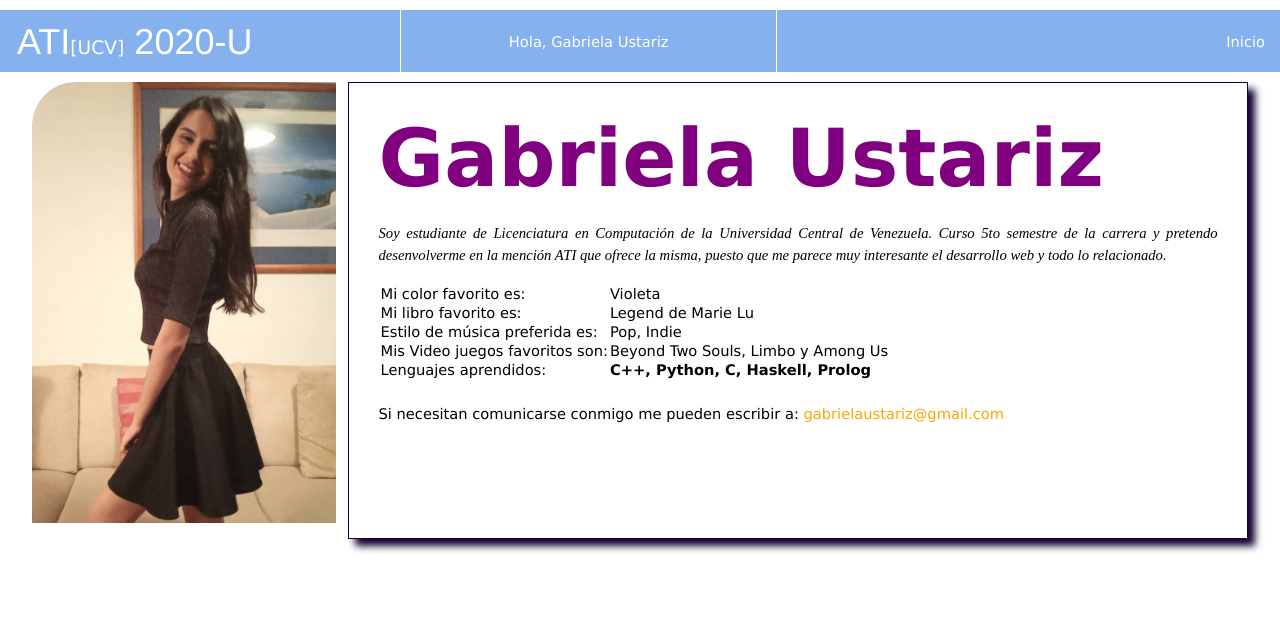
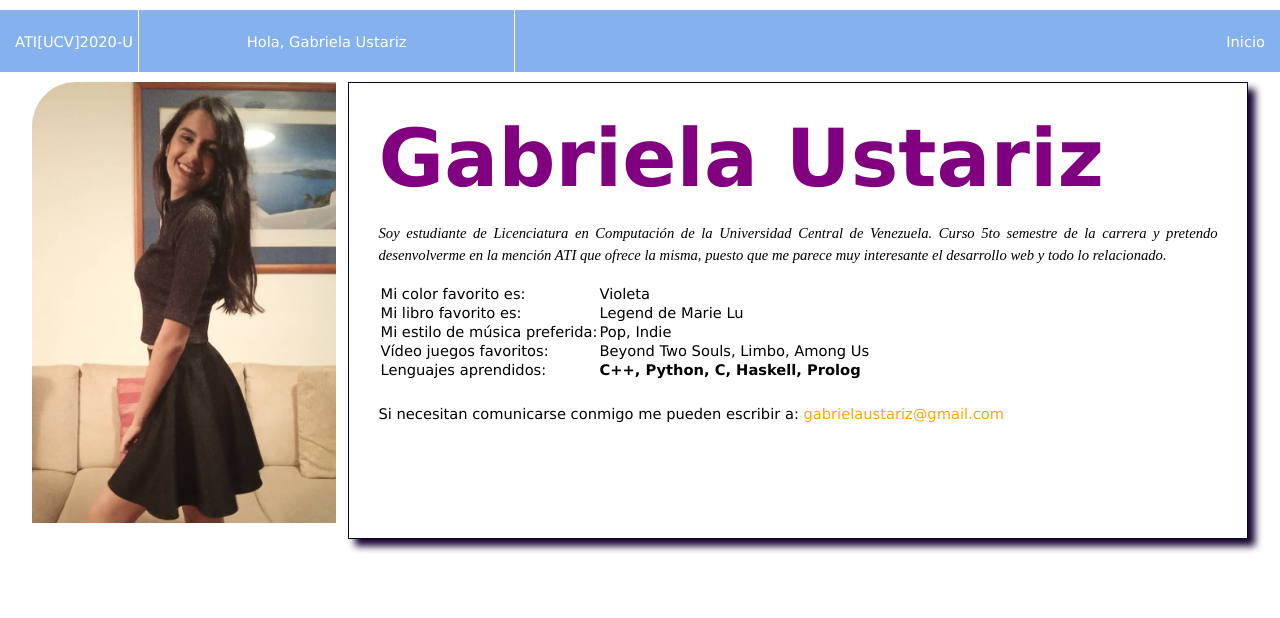
Before and after one commit to ATI1-UCV/ati_2020_U, a PHP site: page /26956071/perfil.html in a window 1280 px wide. Shown: the top 618 px of the page. Run offline with PHP 8.4, Linux system fonts and the light colour scheme.

Commit message:
archivos reto 10

```diff
--- a/26956071/config.json
+++ b/26956071/config.json
@@ -1,12 +1,14 @@
-{
-    "logo": "ATI[UCV] 2020-U",
-    "saludo": "Hola, [nombre]",
-    "busqueda": "Inicio",
+let config = {
+    "sitio": ["ATI", "[UCV]", "2020-U"],
+    "home": "Inicio",
+    "saludo": "Hola",
+    "copyRight": "Copyright © 2020 Escuela de computación - ATI. Todos los derechos reservados",
+    "nombre": "",
+    "descripcion": "",
     "color": "Mi color favorito es:",
     "libro": "Mi libro favorito es:",
-    "musica": "Estilo de música preferida es:",
-    "video_juego": "Mis Video juegos favoritos son:",
+    "musica": "Mi estilo de música preferida:",
+    "video_juego": "Vídeo juegos favoritos:",
     "lenguajes": "Lenguajes aprendidos:",
-    "como_comunicarse": "Si necesitan comunicarse conmigo me pueden escribir a: [email]",
-    "copyright": "Copyright © 2020 Escuela de computación - ATI. Todos los derechos reservados"
+    "email": "Si necesitan comunicarse conmigo me pueden escribir a: [email]"
 }
--- a/26956071/perfil.html
+++ b/26956071/perfil.html
@@ -7,59 +7,62 @@
     <link rel="icon" href="http://www.ciens.ucv.ve/portalasig2/favicon.ico" type="image/x-icon">
     <link rel="stylesheet" href="../css/style.css" type="text/css">
     <link rel="stylesheet" href="perfil.css" type="text/css">
-    <title>Gabriela Ustariz</title>
+    <script src="perfil.json"></script>
+    <script src="config.json"></script>
+    <title></title>
 </head>
 
 <body>
     <header>
         <nav>
             <ul>
-                <li class="logo">ATI<small>[UCV]</small> 2020-U</li>
-                <li class="saludo">Hola, Gabriela Ustariz</li>
-                <li class="busqueda"><a href="../index.html">Inicio</a></li>
+                <li class="sitio"><small></small></li>
+                <li class="saludo"></li>
+                <li class="busqueda">
+                    <a href="../index.html"></a>
+                </li>
             </ul>
         </nav>
     </header>
     <section>
 
         <section class="foto-perfil">
-            <img src="26956071.jpg" alt="foto de perfil" />
+            <img src="" alt="foto de perfil" />
         </section>
         <aside>
-            <h1>Gabriela Ustariz</h1>
-            <p class="description">Soy estudiante de Licenciatura en Computación de la Universidad Central de Venezuela. Curso 5to semestre de la carrera y pretendo desenvolverme en la mención ATI que ofrece la misma, puesto que me parece muy interesante el desarrollo web y
-                todo lo relacionado.</p>
+            <h1></h1>
+            <p class="description"></p>
             <table>
                 <tr>
-                    <td>Mi color favorito es:</td>
-                    <td>Violeta</td>
+                    <td class="color-p"></td>
+                    <td class="color-r"></td>
                 </tr>
                 <tr>
-                    <td>Mi libro favorito es:</td>
-                    <td>Legend de Marie Lu</td>
+                    <td class="libro-p"></td>
+                    <td class="libro-r"></td>
                 </tr>
                 <tr>
-                    <td>Estilo de música preferida es:</td>
-                    <td> Pop, Indie</td>
+                    <td class="musica-p"></td>
+                    <td class="musica-r"></td>
                 </tr>
                 <tr>
-                    <td>Mis Video juegos favoritos son:</td>
-                    <td> Beyond Two Souls, Limbo y Among Us</td>
+                    <td class="video_juego-p"></td>
+                    <td class="video_juego-r"></td>
                 </tr>
                 <tr>
-                    <td>Lenguajes aprendidos:</td>
-                    <td><span> C++, Python, C, Haskell, Prolog</span></td>
+                    <td class="lenguajes-p"></td>
+                    <td class="lenguajes-r"><span></span></td>
                 </tr>
             </table>
-            <p>Si necesitan comunicarse conmigo me pueden escribir a:
-                <a href="mailto:gabrielaustariz@gmail.com">gabrielaustariz@gmail.com</a>
+            <p class="comunicacion">
+                <a href="mailto:gabrielaustariz@gmail.com"></a>
             </p>
         </aside>
 
     </section>
     <footer>
-        Copyright © 2020 Escuela de computación - ATI. Todos los derechos reservados
     </footer>
+    <script src="perfil.js"></script>
 </body>
 
 </html>
--- /dev/null
+++ b/26956071/perfil.js
@@ -0,0 +1,32 @@
+config = JSON.parse(JSON.stringify(config));
+perfil = JSON.parse(JSON.stringify(perfil));
+document.title = perfil.nombre;
+const img = document.querySelector('img');
+img.setAttribute('src', perfil.imagen);
+const preguntas = ["color", "libro", "musica", "video_juego", "lenguajes"];
+document.getElementsByClassName('sitio')[0].innerHTML = config.sitio[0] + '<small>' + config.sitio[1] +
+    '</small>' + config.sitio[2];
+document.getElementsByClassName('saludo')[0].innerHTML = config.saludo + ', ' + perfil.nombre;
+document.getElementsByClassName('busqueda')[0].getElementsByTagName('a')[0].innerHTML = config.home;
+document.getElementsByTagName('h1')[0].innerHTML = perfil.nombre;
+document.getElementsByClassName('description')[0].innerHTML = perfil.descripcion;
+for (let i = 0; i < 5; i++) {
+    let palabra = "";
+    document.getElementsByClassName((preguntas[i] + '-p'))[0].innerHTML = config[preguntas[i]];
+    if ((typeof perfil[preguntas[i]]) == 'object') {
+        for (x of perfil[preguntas[i]]) {
+            palabra += x + ', ';
+        }
+        if (preguntas[i] == 'lenguajes') {
+            document.getElementsByClassName((preguntas[i] + '-r'))[0].innerHTML = '<span>' +
+                palabra.substring(0, palabra.length - 2) + '</span>';
+        } else {
+            document.getElementsByClassName((preguntas[i] + '-r'))[0].innerHTML = palabra.substring(0, palabra.length - 2);
+        }
+    } else {
+        document.getElementsByClassName((preguntas[i] + '-r'))[0].innerHTML = perfil[preguntas[i]];
+    }
+}
+document.getElementsByClassName('comunicacion')[0].innerHTML = config.email.replace("[email]",
+    "<a href=\"mailto:gabrielaustariz@gmail.com\">" + perfil.email + "</a>");
+document.getElementsByTagName('footer')[0].innerHTML = config.copyRight;
--- a/26956071/perfil.json
+++ b/26956071/perfil.json
@@ -1,4 +1,4 @@
-{
+let perfil = {
     "nombre": "Gabriela Ustariz",
     "descripcion": "Soy estudiante de Licenciatura en Computación de la Universidad Central de Venezuela. Curso 5to semestre de la carrera y pretendo desenvolverme en la mención ATI que ofrece la misma, puesto que me parece muy interesante el desarrollo web y todo lo relacionado.",
     "color": "Violeta",
@@ -7,7 +7,8 @@
     "video_juego": ["Beyond Two Souls", "Limbo", "Among Us"],
     "lenguajes": ["C++", "Python", "C", "Haskell", "Prolog"],
     "email": "gabrielaustariz@gmail.com",
-    "CI": "26956071",
+    "ci": "26956071",
     "genero": "femenino",
-    "fecha_nacimiento": "27/12/1999"
+    "fecha_nacimiento": "27/12/1999",
+    "imagen": "26956071.jpg"
 }
```
Also changed, not shown: 26956071/perfil.css (+13 -12 lines).
